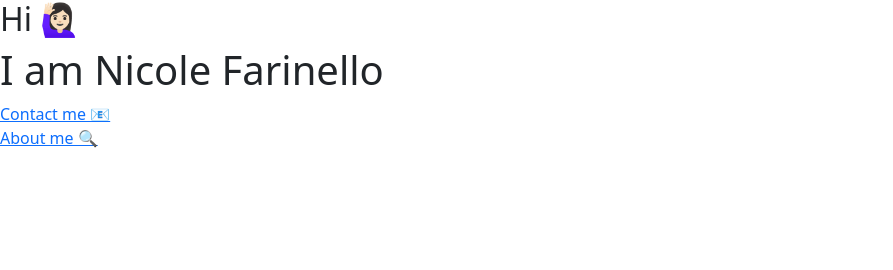
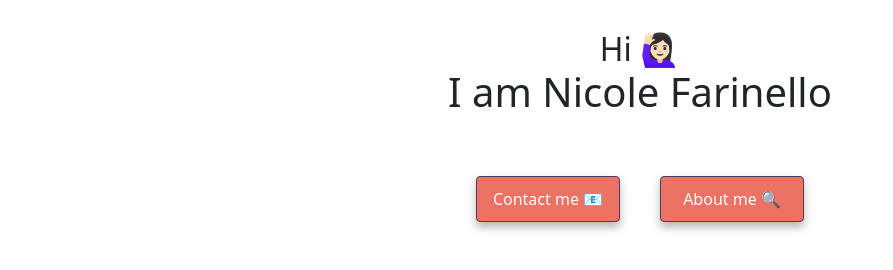
Before and after one commit to nfarinello/new-site-nf, a plain HTML site: page index.html in a window 1280 px wide. Shown: the whole page, without its empty margins (0-893 px from the left). Drawn offline with nearby package versions, Linux system fonts and the light colour scheme.

Commit message:
organized folders

```diff
--- a/index.html
+++ b/index.html
@@ -10,7 +10,7 @@
       integrity="sha384-1BmE4kWBq78iYhFldvKuhfTAU6auU8tT94WrHftjDbrCEXSU1oBoqyl2QvZ6jIW3"
       crossorigin="anonymous"
     />
-    <link href="src/styles.css" rel="stylesheet" type="text/css" />
+    <link href="styles.css" rel="stylesheet" type="text/css" />
 
     <title>Document</title>
   </head>
--- /dev/null
+++ b/styles.css
@@ -0,0 +1,103 @@
+:root {
+  --primary-color: #ec7263;
+  --secondary-color: #fcfefe;
+  --box-shadow: 0 5px 10px rgba(0, 0, 0, 0.3);
+}
+
+h1,
+h2,
+h4,
+p {
+  display: flex;
+  justify-content: center;
+  margin: 0;
+}
+
+.contact {
+  margin: 0;
+  display: flex;
+  justify-content: center;
+  align-items: center;
+  font-size: 15px;
+}
+
+.homepage-link {
+  display: flex;
+  justify-content: center;
+  align-items: center;
+  font-size: 15px;
+  color: var(--primary-color);
+  text-decoration: none;
+}
+
+.contact-me {
+  display: flex;
+  justify-content: center;
+  text-decoration: none;
+  border: 1px solid #57385c;
+  padding: 10px;
+  width: 18%;
+  background: var(--primary-color);
+  box-shadow: var(--box-shadow);
+  color: var(--secondary-color);
+}
+
+.contact-me:hover {
+  color: #57385c;
+}
+
+.about-me {
+  display: flex;
+  justify-content: center;
+  text-decoration: none;
+  border: 1px solid #57385c;
+  padding: 10px;
+  width: 18%;
+  background: var(--primary-color);
+  box-shadow: var(--box-shadow);
+  color: var(--secondary-color);
+}
+.about-me:hover {
+  color: #57385c;
+}
+
+.links-contact {
+  display: flex;
+  justify-content: center;
+  margin-top: 40px;
+}
+
+a {
+  display: flex;
+  justify-content: center;
+  margin: 20px;
+  border-radius: 4px;
+  padding: 20px 15px;
+  text-decoration: none;
+  text-align: center;
+  color: var(--primary-color);
+  width: 18%;
+}
+
+body {
+  margin: 30px auto;
+  max-width: 800px;
+}
+
+p {
+  background: var(--primary-color);
+  padding: 20px;
+  border-radius: 4px;
+  font-size: 18px;
+  line-height: 1.5;
+  text-align: center;
+}
+
+.about-p {
+  display: flex;
+  margin: 30px 0;
+}
+
+.about-p p {
+  margin: 10px;
+}
```
Also changed, not shown: blog/about-me.html (+1 -1 lines), contact.html (+1 -1 lines), 1 other file.
